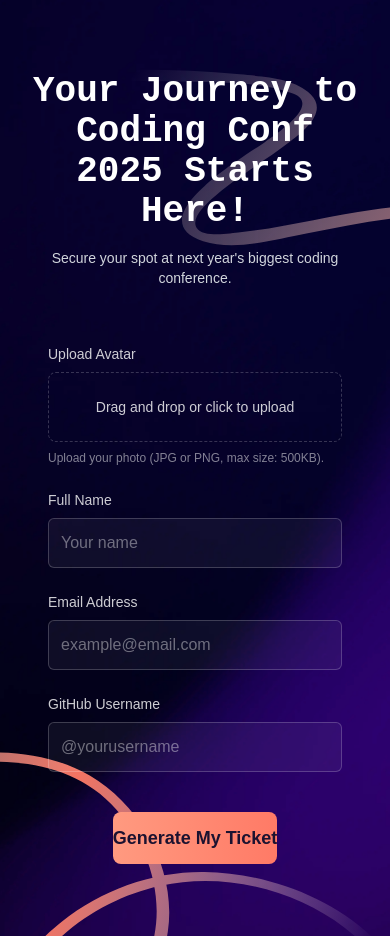
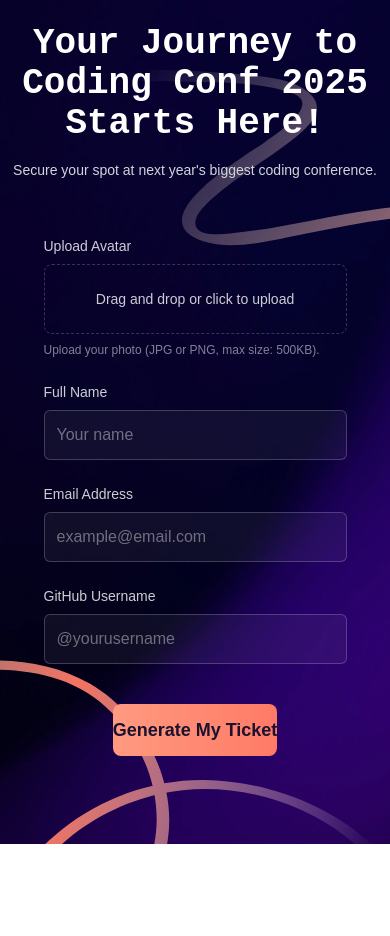
Before and after one commit to RashedulHaqueRasel1/Ticket-Generator, a Next.js app: page / in a window 390 px wide. After the commit the page ends 844 px from the top, so only its background shows below. Built offline with nearby package versions, Linux system fonts and the light colour scheme.

Commit message:
form responsive

```diff
--- a/src/components/Home/Home.tsx
+++ b/src/components/Home/Home.tsx
@@ -3,8 +3,6 @@ import Background from "../Background/Background";
 import Header from "./Header/Header";
 import { useState } from "react";
 import TicketForm from "../TicketForm/TicketForm";
-
-
 
 type FormData = {
   fullName: string;
@@ -14,32 +12,23 @@ type FormData = {
 };
 
 const Home = () => {
-
-
-
-
-
-
   return (
     <div className="relative">
       <Background />
-      <main className="relative z-10 min-h-screen flex items-start justify-center px-6 py-12">
+      <main className="conatiner mx-auto z-10 min-h-screen flex items-start justify-center ">
         <div className="w-full max-w-3xl">
           <Header
             title="Your Journey to Coding Conf 2025 Starts Here!"
             subtitle="Secure your spot at next year's biggest coding conference."
           />
 
-          <div  className="mt-8 grid grid-cols-1 gap-6">
-            <div className="max-w-lg">
-              <TicketForm  />
+          <div className="mt-8 w-[90%]  md:w-[70%] mx-auto">
+            <div className="">
+              <TicketForm />
             </div>
-
-
           </div>
         </div>
       </main>
-
     </div>
   );
 };
```
